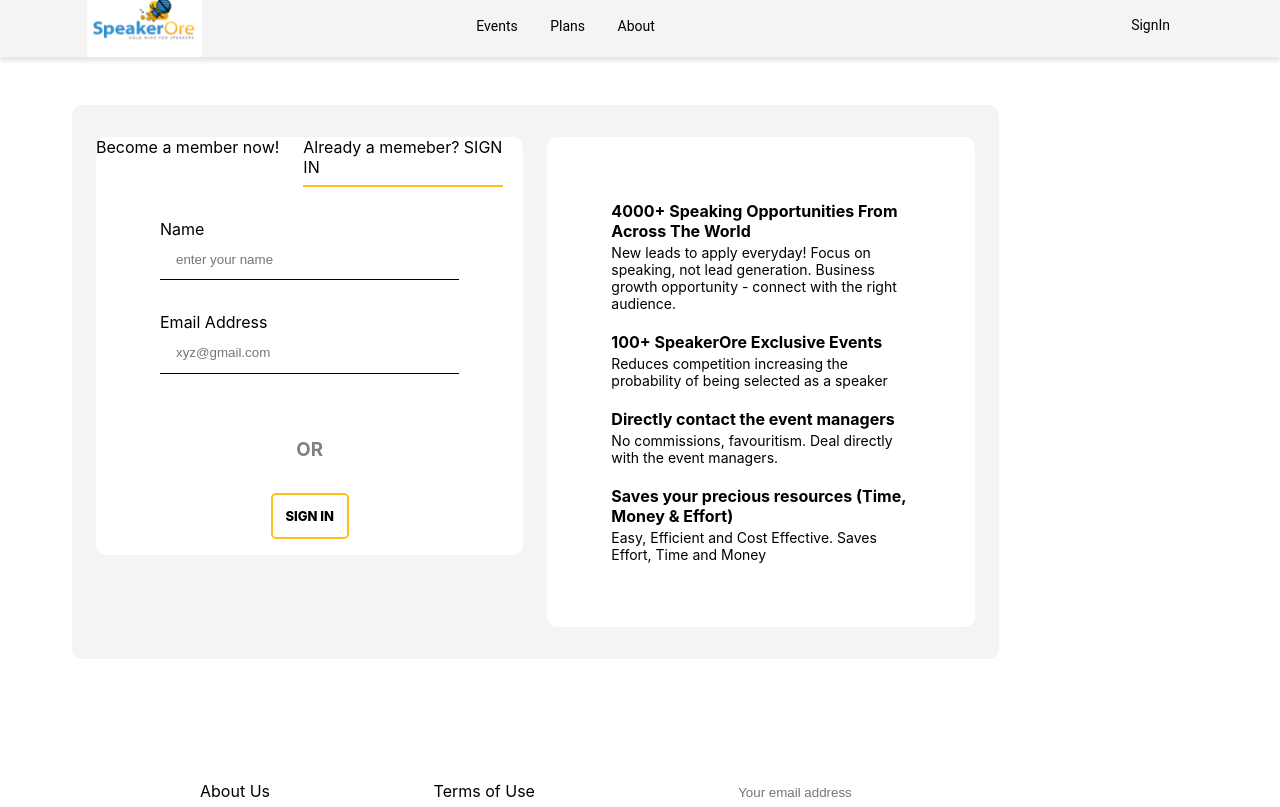
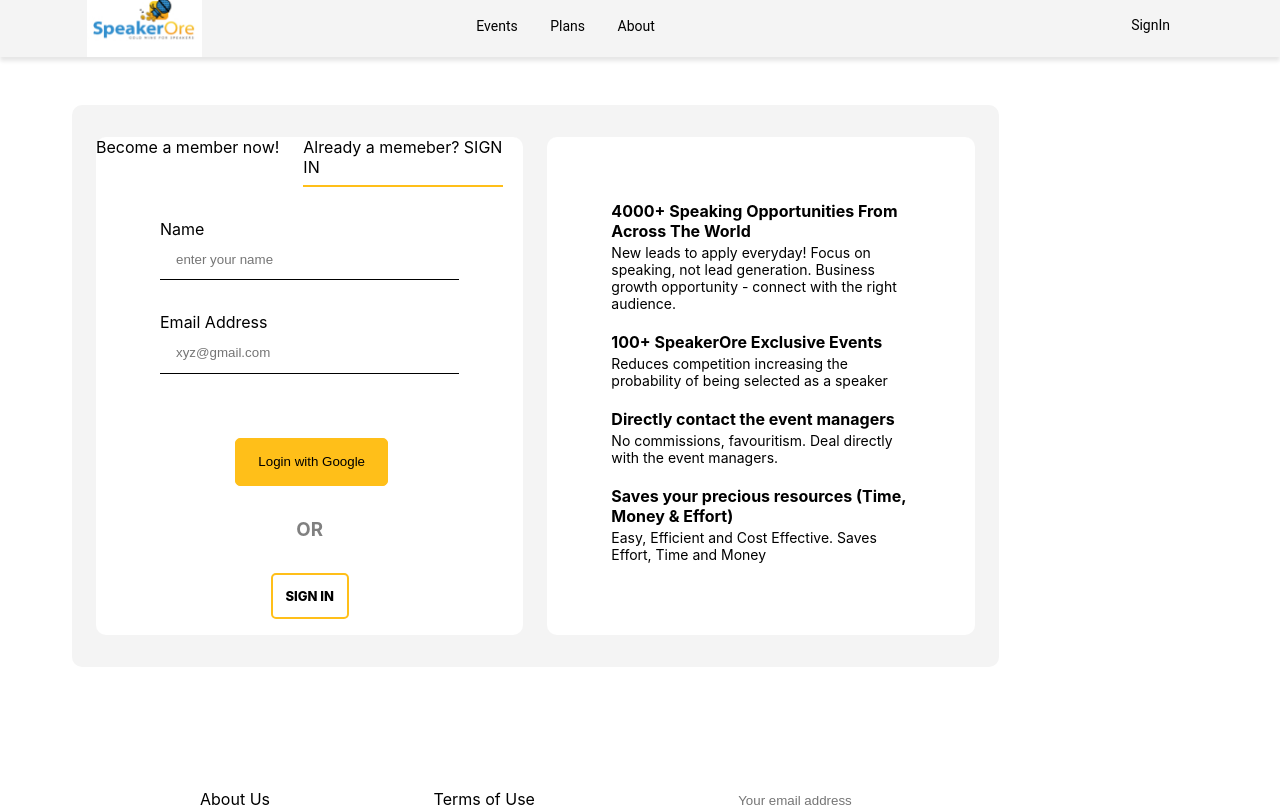
Before and after one commit to Indira-kumar/speaker-frontend, a React (Create React App) app: page /login in a window 1280 px wide. Shown: the top 807 px of the page. Built offline with nearby package versions, Linux system fonts and the light colour scheme; no server answers.

Commit message:
added google login

```diff
--- a/package.json
+++ b/package.json
@@ -13,8 +13,10 @@
     "@testing-library/react": "^12.1.2",
     "@testing-library/user-event": "^13.5.0",
     "axios": "^0.26.0",
+    "firebase": "^9.8.3",
     "react": "^17.0.2",
     "react-dom": "^17.0.2",
+    "react-firebase-hooks": "^5.0.3",
     "react-google-login": "^5.2.2",
     "react-icons": "^4.3.1",
     "react-images-uploading": "^3.1.3",
--- a/src/components/Events/Eventpage.js
+++ b/src/components/Events/Eventpage.js
@@ -159,7 +159,7 @@ const Eventpage = () => {
       <ToastContainer />
       <div className="mp-parent" style={{ background: "none", marginTop: "0" }}>
         {console.log(userdata?.role, userdata?.subscribed)}
-        {userdata?.subscribed || userdata?.role === "MODERATOR" ? (
+        {userdata?.subscribed === "true" || userdata.subscribed === true ? (
           <div className="mp-left">
             <div className="search-ticket">
               <div className="st-upper">
--- a/src/components/Profile/SignInUp.js
+++ b/src/components/Profile/SignInUp.js
@@ -2,10 +2,8 @@ import React, { useState } from "react";
 import "../css/SignInUp.css";
 import axios from "axios";
 import { useNavigate } from "react-router-dom";
-import LoggedInSidebar from "../accountSide/LoggedInSidebar";
-import { GoogleLogin } from "react-google-login";
-
-import { Config } from "../Config";
+import { signInWithPopup, GoogleAuthProvider } from "firebase/auth";
+import { auth, provider } from "../../config/firebase";
 
 const SignInUp = () => {
   const [email, setEmail] = useState("");
@@ -17,12 +15,10 @@ const SignInUp = () => {
   const navigate = useNavigate();
   // Google Response
   const googleSuccessResponse = (response) => {
-    // console.log(process.env);
-    console.log(response.profileObj);
     axios
       .post(`${process.env.REACT_APP_URL}/auth/login`, {
-        name: response.profileObj.name,
-        email: response.profileObj.email,
+        name: response.displayName,
+        email: response.email,
         provider: "google",
         phone: "null",
       })
@@ -41,7 +37,6 @@ const SignInUp = () => {
       });
   };
   const googleFailureResponse = (response) => {
-    console.log(process.env);
     console.log(response);
   };
 
@@ -74,7 +69,6 @@ const SignInUp = () => {
         });
     }
   };
-  const clientId1 = process.env.REACT_APP_GCLIENT_ID;
 
   return (
     <div className="mp-parent" style={{ background: "none", marginTop: "0" }}>
@@ -137,12 +131,29 @@ const SignInUp = () => {
                   onFailure={googleFailureResponse}
                   cookiePolicy={"single_host_origin"}
                 /> */}
-                <div
-                  id="g_id_onload"
-                  data-client_id={clientId1}
-                  data-callback={googleSuccessResponse}
-                ></div>
-                <div className="g_id_signin" data-type="standard"></div>
+                <button
+                  onClick={(e) => {
+                    e.preventDefault();
+                    signInWithPopup(auth, provider)
+                      .then((result) => {
+                        const credential =
+                          GoogleAuthProvider.credentialFromResult(result);
+                        const token = credential.accessToken;
+                        const user = result.user;
+                        console.log(user);
+                        googleSuccessResponse(user);
+                      })
+                      .catch((error) => {
+                        const errorCode = error.code;
+                        const errorMessage = error.message;
+                        const email = error.customData.email;
+                        const credential =
+                          GoogleAuthProvider.credentialFromError(error);
+                      });
+                  }}
+                >
+                  Login with Google
+                </button>
 
                 <h3
                   style={{
--- /dev/null
+++ b/src/config/firebase.js
@@ -0,0 +1,44 @@
+import { getAuth, signInWithPopup, GoogleAuthProvider } from "firebase/auth";
+import { initializeApp } from "firebase/app";
+import { getFirestore } from "firebase/firestore/lite";
+
+const firebaseConfig = {
+  apiKey: "AIzaSyAkYXC0c6z1prlExE2dtnQOsmWqJvSgP2g",
+  authDomain: "speakerore-7f591.firebaseapp.com",
+  projectId: "speakerore-7f591",
+  storageBucket: "speakerore-7f591.appspot.com",
+  messagingSenderId: "944422926893",
+  appId: "1:944422926893:web:88cf422a8a871c5212d6a4",
+  measurementId: "G-YPJNE2V4EV",
+};
+
+const app = initializeApp(firebaseConfig);
+const db = getFirestore(app);
+
+export const provider = new GoogleAuthProvider();
+
+export const auth = getAuth();
+export function signInwithGoogle() {
+  signInWithPopup(auth, provider)
+    .then((result) => {
+      // This gives you a Google Access Token. You can use it to access the Google API.
+      const credential = GoogleAuthProvider.credentialFromResult(result);
+      const token = credential.accessToken;
+      // The signed-in user info.
+      const user = result.user;
+      console.log(user);
+      return user;
+      // ...
+    })
+    .catch((error) => {
+      // Handle Errors here.
+      const errorCode = error.code;
+      const errorMessage = error.message;
+      // The email of the user's account used.
+      const email = error.customData.email;
+      // The AuthCredential type that was used.
+      const credential = GoogleAuthProvider.credentialFromError(error);
+      return "error";
+      // ...
+    });
+}
```
Also changed, not shown: 1 other file (tests, documents, lock files or other folders).
